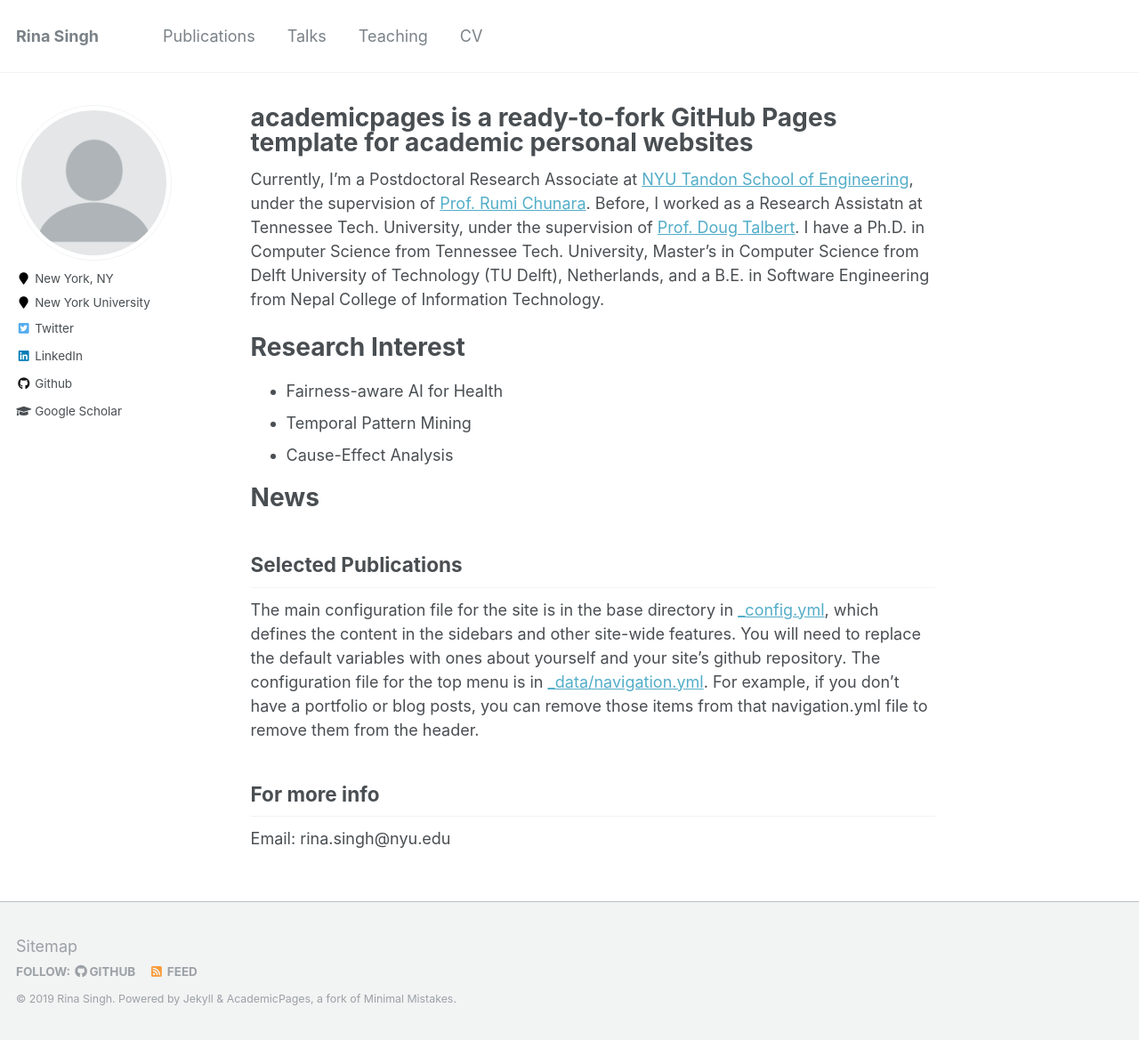
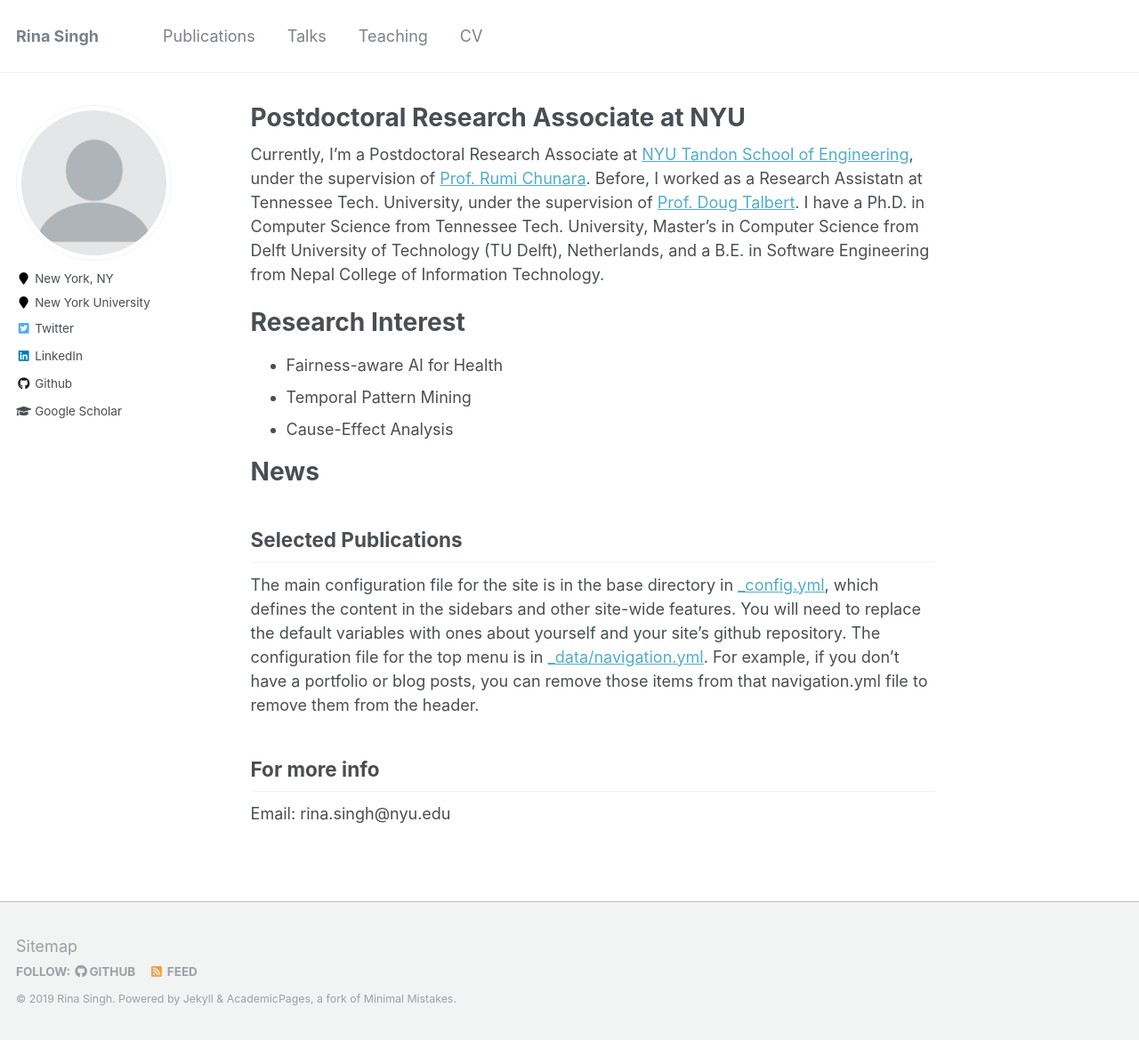
Before and after one commit to rsingh43/rsingh43.github.io, a Jekyll site: the page built from _pages/about.md, in a window 1280 px wide and 1169 px high. Shown: the whole window at 89% size. Built offline with Jekyll 4.4.1, drawn with Linux system fonts in a browser that asks for light colours.

Commit message:
Update about.md

```diff
--- a/_pages/about.md
+++ b/_pages/about.md
@@ -1,6 +1,6 @@
 ---
 permalink: /
-title: "academicpages is a ready-to-fork GitHub Pages template for academic personal websites"
+title: "Postdoctoral Research Associate at NYU"
 excerpt: "About me"
 author_profile: true
 redirect_from:
```
